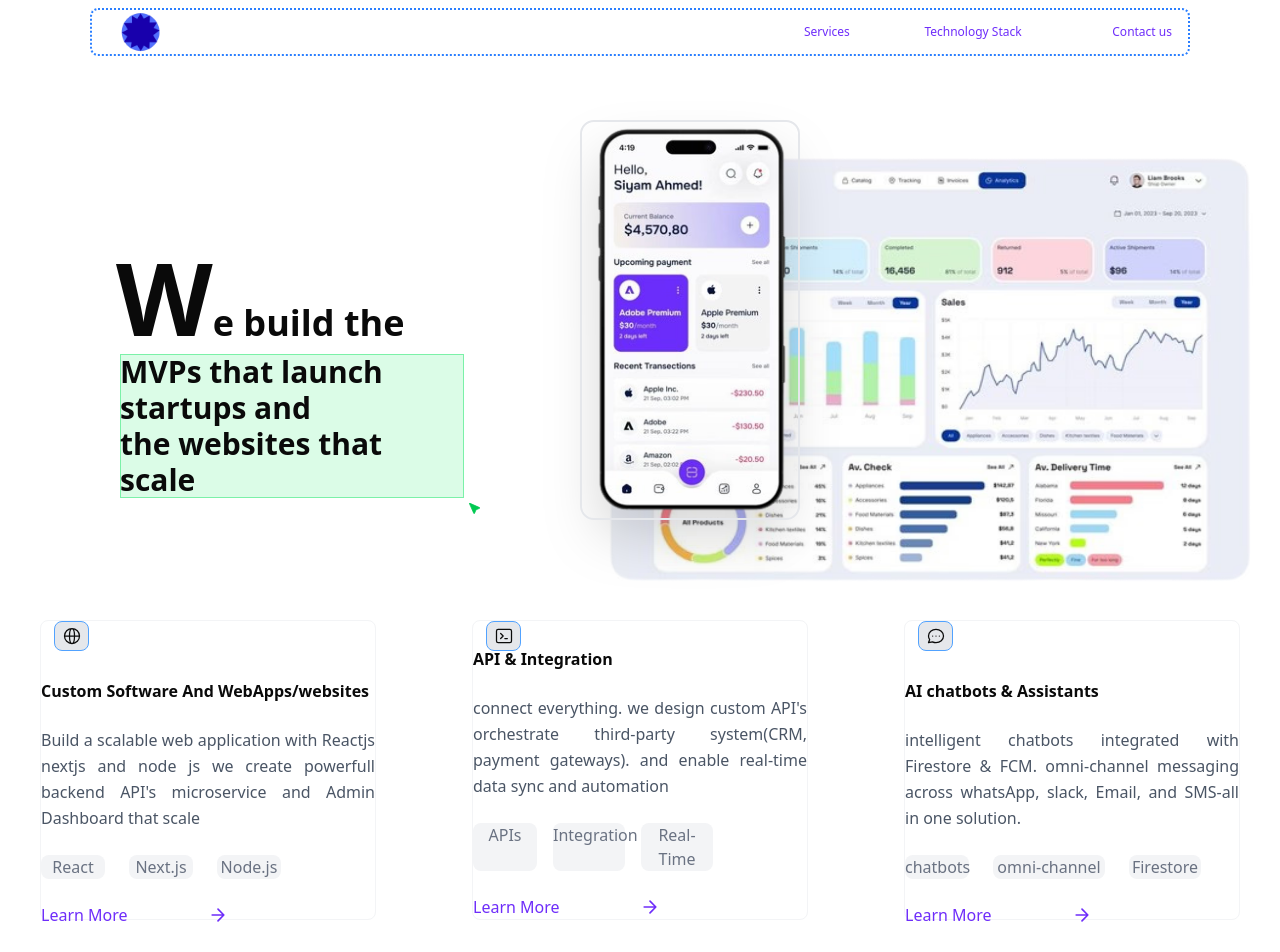
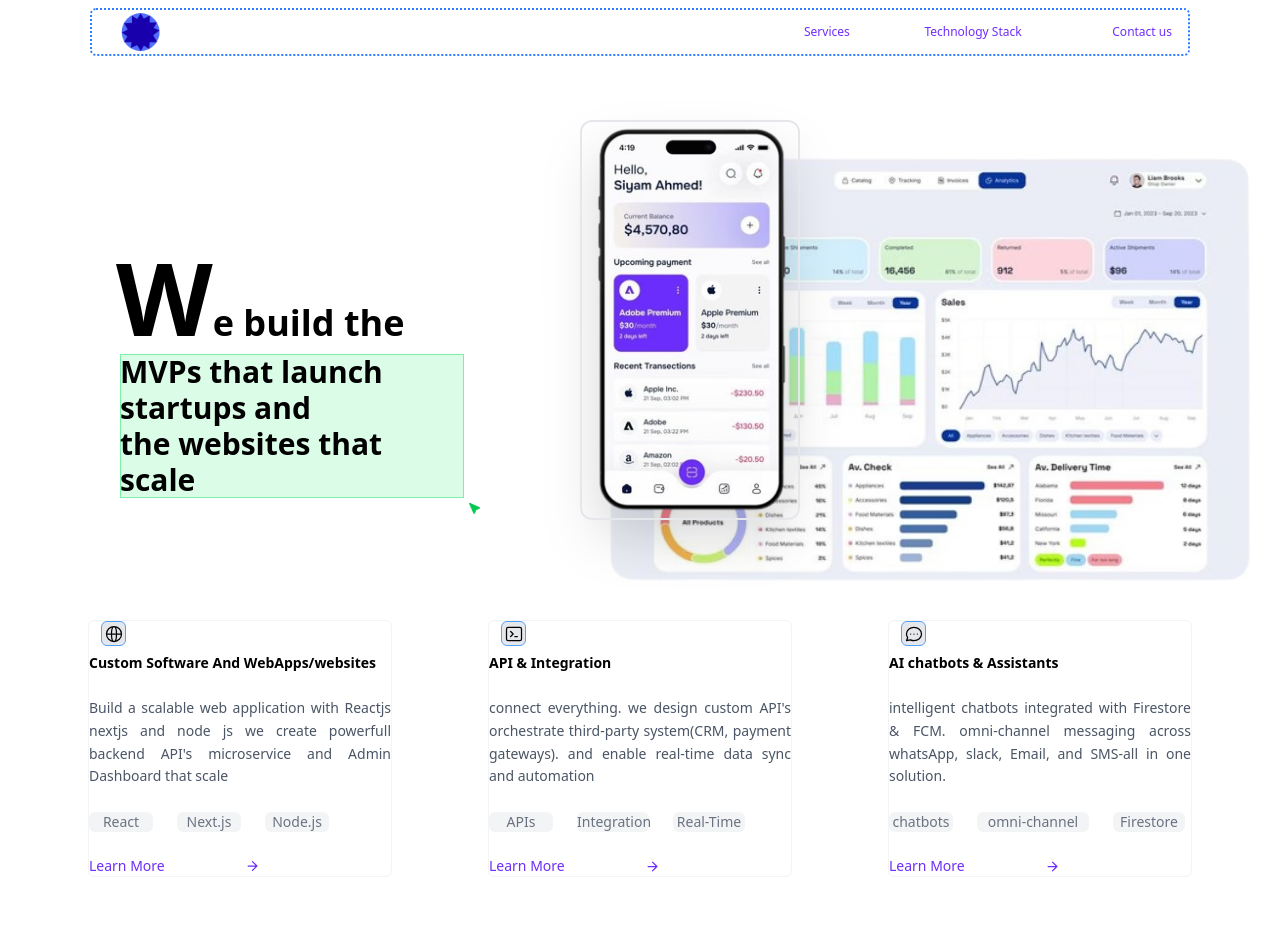
Before and after one commit to manusudha/QbitsLab, a React (Vite) app: page / in a window 1280 px wide. Shown: the top 952 px of the page. Built offline with nearby package versions, Linux system fonts and the light colour scheme.

Commit message:
ui/text/boxsize

```diff
--- a/src/Component/Footer.jsx
+++ b/src/Component/Footer.jsx
@@ -1,5 +1,5 @@
 export default function Footer(){
-    return <div id="footer" className="m-auto mx-auto mt-12 py-8 md:py-12 lg:py-16 w-full px-4 md:px-6 lg:px-8">
+    return <div id="footer" className="m-auto mx-auto mt-12 py-8 md:py-12 lg:py-16 w-full px-4 md:px-6 lg:px-8 text-sm">
                             <div className="grid grid-cols-1 sm:grid-cols-2 lg:grid-cols-5 gap-8 md:gap-10">
                                 {/*-------------------------*/}
                                 <div className="flex flex-col gap-6  ">
--- a/src/Component/Services.jsx
+++ b/src/Component/Services.jsx
@@ -2,57 +2,57 @@ export default function Services(){
     return <div id="services" className="flex justify-center items-center ">
                  <div className="grid grid-cols-1 md:grid-cols-2 lg:grid-cols-3 gap-24">
                     {/*---------------------*/}
-                     <div className=" relative w-84 h-[300px] bg-white justify-center text-center rounded-md flex flex-col border border-gray-100  hover:border-[#6E2DFA] hover:text-[#6E2DFA]">
+                     <div className=" relative w-76 h-[257px] bg-white justify-center text-center rounded-md flex flex-col border border-gray-100  hover:border-[#6E2DFA] hover:text-[#6E2DFA]">
                         <div className="h-[60px]">
-                            <div className="absolute flex justify-center bg-gray-200 transition delay-150 items-center border border-blue-400 w-[35px] h-[30px] left-[4%] top-[0%] rounded-md hover:bg-[#6E2DFA] hover:text-white ">
+                            <div className="absolute flex justify-center bg-gray-200 transition delay-150 items-center border border-blue-400 w-[25px] h-[25px] left-[4%] top-[0%] rounded-md hover:bg-[#6E2DFA] hover:text-white ">
                                 <svg class="w-5 h-5" fill="none" stroke="currentColor" viewBox="0 0 24 24"><path stroke-linecap="round" stroke-linejoin="round" stroke-width="1.5" d="M21 12a9 9 0 01-9 9m9-9a9 9 0 00-9-9m9 9H3m9 9a9 9 0 01-9-9m9 9c1.657 0 3-4.03 3-9s-1.343-9-3-9m0 18c-1.657 0-3-4.03-3-9s1.343-9 3-9m-9 9a9 9 0 019-9"></path></svg>
                             </div>
                         </div>
                         <div className="flex flex-col gap-6 h-[240px] ">
-                            <div className="text-justify font-bold hover:text-[#6E2DFA]">Custom Software And WebApps/websites</div>
-                                <article ><p className="text-justify leading-relaxed text-gray-600 ">Build a scalable web application with Reactjs nextjs and node js we create powerfull backend API's microservice and Admin Dashboard that scale</p></article>
+                            <div className="text-justify font-bold hover:text-[#6E2DFA] text-sm">Custom Software And WebApps/websites</div>
+                                <article ><p className="text-justify leading-relaxed text-gray-600 text-sm">Build a scalable web application with Reactjs nextjs and node js we create powerfull backend API's microservice and Admin Dashboard that scale</p></article>
                                 <div className="flex flex-row gap-6">
-                                    <span className="text-center w-16 bg-gray-100 text-gray-500 rounded-md">React</span>
-                                    <span className="text-center w-16 bg-gray-100 text-gray-500 rounded-md">Next.js</span>
-                                    <span className="text-center w-16 bg-gray-100 text-gray-500 rounded-md">Node.js</span>
+                                    <span className="text-center w-16 bg-gray-100 text-gray-500 rounded-md text-sm">React</span>
+                                    <span className="text-center w-16 bg-gray-100 text-gray-500 rounded-md text-sm">Next.js</span>
+                                    <span className="text-center w-16 bg-gray-100 text-gray-500 rounded-md text-sm">Node.js</span>
                                 </div>
-                            <div className="text-[#6E2DFA] cursor-pointer flex gap-20 justify-start items-center">Learn More <svg xmlns="http://www.w3.org/2000/svg" width="20" height="20" viewBox="0 0 24 24"><path fill="none" stroke="#6E2DFA" stroke-linecap="round" stroke-linejoin="round" stroke-width="2" d="M5 12h14m-7-7l7 7l-7 7"/></svg></div>
+                            <div className="text-[#6E2DFA] cursor-pointer flex gap-20 justify-start items-center text-sm">Learn More <svg xmlns="http://www.w3.org/2000/svg" width="15" height="" viewBox="0 0 24 24"><path fill="none" stroke="#6E2DFA" stroke-linecap="round" stroke-linejoin="round" stroke-width="2" d="M5 12h14m-7-7l7 7l-7 7"/></svg></div>
                         </div>
                      </div>
                      {/*--------------*/}
-                     <div className=" relative w-84 h-[300px] bg-white justify-center text-center rounded-md flex flex-col border border-gray-100  hover:border-[#6E2DFA] hover:text-[#6E2DFA]">
+                     <div className=" relative w-76 h-[257px] bg-white justify-center text-center rounded-md flex flex-col border border-gray-100  hover:border-[#6E2DFA] hover:text-[#6E2DFA]">
                         <div className="h-[60px]">
-                            <div className="absolute flex justify-center bg-gray-200 transition delay-150 items-center border border-blue-400 w-[35px] h-[30px] left-[4%] top-[0%] rounded-md hover:bg-[#6E2DFA] hover:text-white ">
+                            <div className="absolute flex justify-center bg-gray-200 transition delay-150 items-center border border-blue-400 w-[25px] h-[25px] left-[4%] top-[0%] rounded-md hover:bg-[#6E2DFA] hover:text-white ">
                                   <svg class="w-5 h-5" fill="none" stroke="currentColor" viewBox="0 0 24 24"><path stroke-linecap="round" stroke-linejoin="round" stroke-width="1.5" d="M8 9l3 3-3 3m5 0h3M5 20h14a2 2 0 002-2V6a2 2 0 00-2-2H5a2 2 0 00-2 2v12a2 2 0 002 2z"></path></svg>
                             </div>
                         </div>
-                        <div className="flex flex-col gap-6  ">
-                            <div className="text-justify font-bold">API & Integration</div>
-                                <article ><p className="text-justify leading-relaxed text-gray-600 ">connect everything. we design custom API's orchestrate third-party system(CRM, payment gateways). and enable real-time data sync and automation</p></article>
-                                <div className="flex flex-row gap-4">
-                                    <span className="text-center w-16 bg-gray-100 text-gray-500 rounded-md">APIs</span>
-                                    <span className="text-center w-18 bg-gray-100 text-gray-500 rounded-md">Integration</span>
-                                    <span className="text-center w-18 bg-gray-100 text-gray-500 rounded-md">Real-Time</span>
+                        <div className="flex flex-col gap-6 h-[240px] ">
+                            <div className="text-justify font-bold text-sm">API & Integration</div>
+                                <article ><p className="text-justify leading-relaxed text-gray-600 text-sm ">connect everything. we design custom API's orchestrate third-party system(CRM, payment gateways). and enable real-time data sync and automation</p></article>
+                                <div className="flex flex-row gap-6">
+                                    <span className="text-center w-16 bg-gray-100 text-gray-500 rounded-md text-sm">APIs</span>
+                                    <span className="text-center w-18 bg-gray-100 text-gray-500 rounded-md text-sm">Integration</span>
+                                    <span className="text-center w-18 bg-gray-100 text-gray-500 rounded-md text-sm">Real-Time</span>
                                 </div>
-                            <div className="text-[#6E2DFA] cursor-pointer flex gap-20 justify-start items-center">Learn More <svg xmlns="http://www.w3.org/2000/svg" width="20" height="20" viewBox="0 0 24 24"><path fill="none" stroke="#6E2DFA" stroke-linecap="round" stroke-linejoin="round" stroke-width="2" d="M5 12h14m-7-7l7 7l-7 7"/></svg></div>
+                            <div className="text-[#6E2DFA] cursor-pointer flex gap-20 justify-start items-center text-sm">Learn More <svg xmlns="http://www.w3.org/2000/svg" width="15" height="15" viewBox="0 0 24 24"><path fill="none" stroke="#6E2DFA" stroke-linecap="round" stroke-linejoin="round" stroke-width="2" d="M5 12h14m-7-7l7 7l-7 7"/></svg></div>
                         </div>
                      </div>
                      {/*-------------*/}
-                     <div className=" relative w-84 h-[300px] bg-white justify-center text-center rounded-md flex flex-col border border-gray-100  hover:border-[#6E2DFA] hover:text-[#6E2DFA]">
+                     <div className=" relative w-76 h-[257px] bg-white justify-center text-center rounded-md flex flex-col border border-gray-100  hover:border-[#6E2DFA] hover:text-[#6E2DFA]">
                         <div className="h-[60px]">
-                            <div className="absolute flex justify-center bg-gray-200 transition delay-150 items-center border border-blue-400 w-[35px] h-[30px] left-[4%] top-[0%] rounded-md hover:bg-[#6E2DFA] hover:text-white">
+                            <div className="absolute flex justify-center bg-gray-200 transition delay-150 items-center border border-blue-400 w-[25px] h-[25px] left-[4%] top-[0%] rounded-md hover:bg-[#6E2DFA] hover:text-white">
                                   <svg class="w-5 h-5" fill="none" stroke="currentColor" viewBox="0 0 24 24"><path stroke-linecap="round" stroke-linejoin="round" stroke-width="1.5" d="M8 12h.01M12 12h.01M16 12h.01M21 12c0 4.418-4.03 8-9 8a9.863 9.863 0 01-4.255-.949L3 20l1.395-3.72C3.512 15.042 3 13.574 3 12c0-4.418 4.03-8 9-8s9 3.582 9 8z"></path></svg>
                             </div>
                            </div>
-                        <div className="flex flex-col gap-6 h-[240px] ">
-                            <div className="text-justify font-bold hover:text-[#6E2DFA]">AI chatbots & Assistants</div>
-                                <article ><p className="text-justify leading-relaxed text-gray-600 ">intelligent chatbots integrated with Firestore & FCM. omni-channel messaging across whatsApp, slack, Email, and SMS-all in one solution.</p></article>
+                        <div className="flex flex-col gap-6 h-[240px]">
+                            <div className="text-justify font-bold hover:text-[#6E2DFA] text-sm">AI chatbots & Assistants</div>
+                                <article ><p className="text-justify leading-relaxed text-gray-600 text-sm">intelligent chatbots integrated with Firestore & FCM. omni-channel messaging across whatsApp, slack, Email, and SMS-all in one solution.</p></article>
                                 <div className="flex flex-row gap-6">
-                                    <span className="text-center w-16 bg-gray-100 text-gray-500 rounded-md">chatbots</span>
-                                    <span className="text-center w-28 bg-gray-100 text-gray-500 rounded-md">omni-channel</span>
-                                    <span className="text-center w-18 bg-gray-100 text-gray-500 rounded-md">Firestore</span>
+                                    <span className="text-center w-16 bg-gray-100 text-gray-500 rounded-md text-sm">chatbots</span>
+                                    <span className="text-center w-28 bg-gray-100 text-gray-500 rounded-md text-sm">omni-channel</span>
+                                    <span className="text-center w-18 bg-gray-100 text-gray-500 rounded-md text-sm">Firestore</span>
                                 </div>
-                            <div className="text-[#6E2DFA] cursor-pointer flex gap-20 justify-start items-center">Learn More <svg xmlns="http://www.w3.org/2000/svg" width="20" height="20" viewBox="0 0 24 24"><path fill="none" stroke="#6E2DFA" stroke-linecap="round" stroke-linejoin="round" stroke-width="2" d="M5 12h14m-7-7l7 7l-7 7"/></svg></div>
+                            <div className="text-[#6E2DFA] cursor-pointer flex gap-20 justify-start items-center text-sm">Learn More <svg xmlns="http://www.w3.org/2000/svg" width="15" height="15" viewBox="0 0 24 24"><path fill="none" stroke="#6E2DFA" stroke-linecap="round" stroke-linejoin="round" stroke-width="2" d="M5 12h14m-7-7l7 7l-7 7"/></svg></div>
                         </div>
                      </div>
                  </div>
--- a/src/index.css
+++ b/src/index.css
@@ -1,129 +1,9 @@
 @import "tailwindcss";
 @import "tw-animate-css";
 
-@custom-variant dark (&:is(.dark *));
 
 input, textarea, select {
-  font-size: 16px; /* Prevents iOS from zooming in on focus */
+  font-size: 16px;
   max-width: 100%;
-  box-sizing: border-box; /* Ensures padding doesn't add to the width */
+  box-sizing: border-box;
 }
-
-@theme inline {
-  --radius-sm: calc(var(--radius) - 4px);
-  --radius-md: calc(var(--radius) - 2px);
-  --radius-lg: var(--radius);
-  --radius-xl: calc(var(--radius) + 4px);
-  --radius-2xl: calc(var(--radius) + 8px);
-  --radius-3xl: calc(var(--radius) + 12px);
-  --radius-4xl: calc(var(--radius) + 16px);
-  --color-background: var(--background);
-  --color-foreground: var(--foreground);
-  --color-card: var(--card);
-  --color-card-foreground: var(--card-foreground);
-  --color-popover: var(--popover);
-  --color-popover-foreground: var(--popover-foreground);
-  --color-primary: var(--primary);
-  --color-primary-foreground: var(--primary-foreground);
-  --color-secondary: var(--secondary);
-  --color-secondary-foreground: var(--secondary-foreground);
-  --color-muted: var(--muted);
-  --color-muted-foreground: var(--muted-foreground);
-  --color-accent: var(--accent);
-  --color-accent-foreground: var(--accent-foreground);
-  --color-destructive: var(--destructive);
-  --color-border: var(--border);
-  --color-input: var(--input);
-  --color-ring: var(--ring);
-  --color-chart-1: var(--chart-1);
-  --color-chart-2: var(--chart-2);
-  --color-chart-3: var(--chart-3);
-  --color-chart-4: var(--chart-4);
-  --color-chart-5: var(--chart-5);
-  --color-sidebar: var(--sidebar);
-  --color-sidebar-foreground: var(--sidebar-foreground);
-  --color-sidebar-primary: var(--sidebar-primary);
-  --color-sidebar-primary-foreground: var(--sidebar-primary-foreground);
-  --color-sidebar-accent: var(--sidebar-accent);
-  --color-sidebar-accent-foreground: var(--sidebar-accent-foreground);
-  --color-sidebar-border: var(--sidebar-border);
-  --color-sidebar-ring: var(--sidebar-ring);
-}
-
-:root {
-  --radius: 0.625rem;
-  --background: oklch(1 0 0);
-  --foreground: oklch(0.145 0 0);
-  --card: oklch(1 0 0);
-  --card-foreground: oklch(0.145 0 0);
-  --popover: oklch(1 0 0);
-  --popover-foreground: oklch(0.145 0 0);
-  --primary: oklch(0.205 0 0);
-  --primary-foreground: oklch(0.985 0 0);
-  --secondary: oklch(0.97 0 0);
-  --secondary-foreground: oklch(0.205 0 0);
-  --muted: oklch(0.97 0 0);
-  --muted-foreground: oklch(0.556 0 0);
-  --accent: oklch(0.97 0 0);
-  --accent-foreground: oklch(0.205 0 0);
-  --destructive: oklch(0.577 0.245 27.325);
-  --border: oklch(0.922 0 0);
-  --input: oklch(0.922 0 0);
-  --ring: oklch(0.708 0 0);
-  --chart-1: oklch(0.646 0.222 41.116);
-  --chart-2: oklch(0.6 0.118 184.704);
-  --chart-3: oklch(0.398 0.07 227.392);
-  --chart-4: oklch(0.828 0.189 84.429);
-  --chart-5: oklch(0.769 0.188 70.08);
-  --sidebar: oklch(0.985 0 0);
-  --sidebar-foreground: oklch(0.145 0 0);
-  --sidebar-primary: oklch(0.205 0 0);
-  --sidebar-primary-foreground: oklch(0.985 0 0);
-  --sidebar-accent: oklch(0.97 0 0);
-  --sidebar-accent-foreground: oklch(0.205 0 0);
-  --sidebar-border: oklch(0.922 0 0);
-  --sidebar-ring: oklch(0.708 0 0);
-}
-
-.dark {
-  --background: oklch(0.145 0 0);
-  --foreground: oklch(0.985 0 0);
-  --card: oklch(0.205 0 0);
-  --card-foreground: oklch(0.985 0 0);
-  --popover: oklch(0.205 0 0);
-  --popover-foreground: oklch(0.985 0 0);
-  --primary: oklch(0.922 0 0);
-  --primary-foreground: oklch(0.205 0 0);
-  --secondary: oklch(0.269 0 0);
-  --secondary-foreground: oklch(0.985 0 0);
-  --muted: oklch(0.269 0 0);
-  --muted-foreground: oklch(0.708 0 0);
-  --accent: oklch(0.269 0 0);
-  --accent-foreground: oklch(0.985 0 0);
-  --destructive: oklch(0.704 0.191 22.216);
-  --border: oklch(1 0 0 / 10%);
-  --input: oklch(1 0 0 / 15%);
-  --ring: oklch(0.556 0 0);
-  --chart-1: oklch(0.488 0.243 264.376);
-  --chart-2: oklch(0.696 0.17 162.48);
-  --chart-3: oklch(0.769 0.188 70.08);
-  --chart-4: oklch(0.627 0.265 303.9);
-  --chart-5: oklch(0.645 0.246 16.439);
-  --sidebar: oklch(0.205 0 0);
-  --sidebar-foreground: oklch(0.985 0 0);
-  --sidebar-primary: oklch(0.488 0.243 264.376);
-  --sidebar-primary-foreground: oklch(0.985 0 0);
-  --sidebar-accent: oklch(0.269 0 0);
-  --sidebar-accent-foreground: oklch(0.985 0 0);
-  --sidebar-border: oklch(1 0 0 / 10%);
-  --sidebar-ring: oklch(0.556 0 0);
-}
-
-@layer base {
-  * {
-    @apply border-border outline-ring/50;
-  }
-  body {
-    @apply bg-background text-foreground;
-  }
-}
```
Also changed, not shown: src/Component/Getintouch.jsx (+8 -2 lines).
